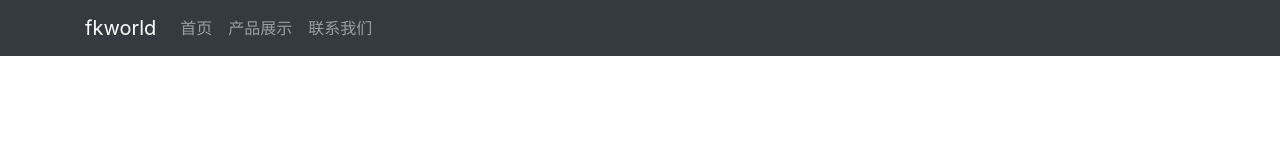
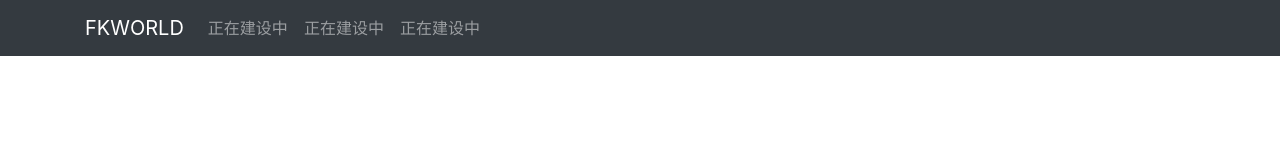
Before and after one commit to fkworld/fkworld.github.io, a plain HTML site: page index.html in a window 1280 px wide. Drawn offline with nearby package versions, Linux system fonts and the light colour scheme.

Commit message:
delect test

```diff
--- a/index.html
+++ b/index.html
@@ -5,7 +5,7 @@
     <meta charset="utf-8">
     <meta name="viewport" content="width=device-width, initial-scale=1, shrink-to-fit=no">
     <!-- 上述3个meta标签*必须*放在最前面，任何其他内容都*必须*跟随其后！ -->
-    <title>FKWORLD</title>
+    <title>FKWORLD - GitHub Pages</title>
 
     <!-- JQuery -->
     <script src="https://cdn.bootcss.com/jquery/3.3.1/jquery.min.js"></script>
@@ -21,7 +21,7 @@
 <body>
     <nav class="navbar navbar-expand-lg navbar-dark bg-dark sticky-top" role="navigation">
         <div class="container">
-        <a class="navbar-brand" href="#">fkworld</a>
+            <a class="navbar-brand" href="#">FKWORLD</a>
             <button class="navbar-toggler" type="button" data-toggle="collapse" data-target="#navbarNav" aria-controls="navbarNav" aria-expanded="false"
                 aria-label="Toggle navigation">
                 <span class="navbar-toggler-icon"></span>
@@ -29,13 +29,13 @@
             <div class="collapse navbar-collapse" id="navbarNav">
                 <ul class="nav navbar-nav">
                     <li class="nav-item">
-                    <a class="nav-link" href="/test/test">首页</a>
+                        <a class="nav-link" href="/">正在建设中</a>
                     </li>
                     <li class="nav-item">
-                    <a class="nav-link" href="#">产品展示</a>
+                        <a class="nav-link" href="#">正在建设中</a>
                     </li>
                     <li class="nav-item my-2 my-sm-0">
-                    <a class="nav-link" href="#">联系我们</a>
+                        <a class="nav-link" href="#">正在建设中</a>
                     </li>
                 </ul>
             </div>
```
Also changed, not shown: test/test.html (deleted, +0 -1 lines). Lines whose indentation alone changed are shown as unchanged.
